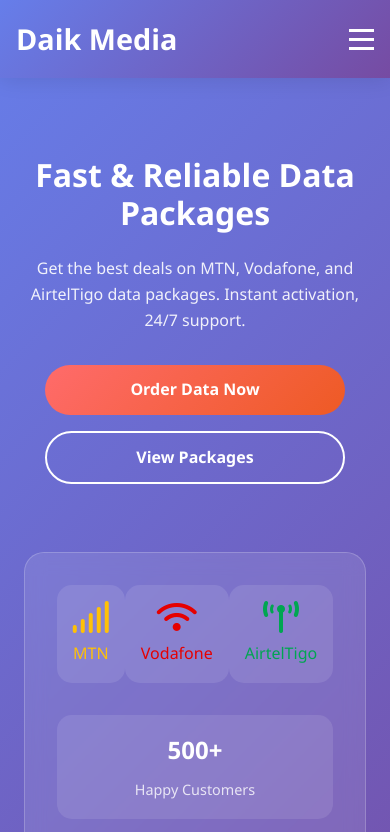
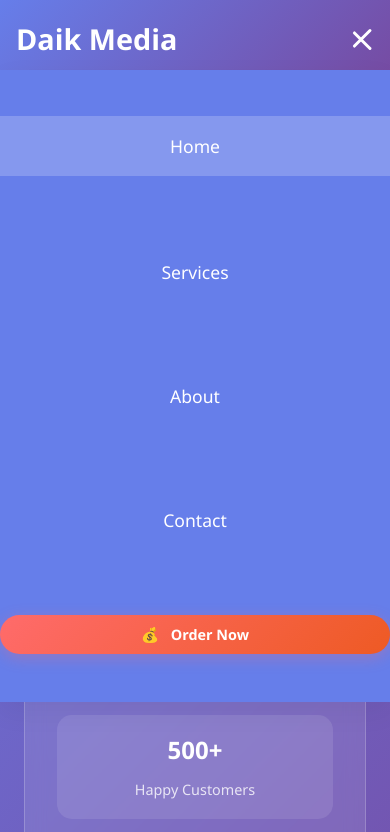
Before and after one commit to Baidoo89/DaikMedia, a website: page index.html in a window 390 px wide. Both pictures are taken after a click on the element 361 px from the left and 39 px from the top of the page. Shown: the top 832 px of the page. Drawn offline with Linux system fonts and the light colour scheme.

Commit message:
Update styles.css
humberger activation

```diff
--- a/styles.css
+++ b/styles.css
@@ -87,6 +87,7 @@ body {
   display: none;
   flex-direction: column;
   cursor: pointer;
+  z-index: 1001;
 }
 
 .bar {
@@ -95,6 +96,20 @@ body {
   background: white;
   margin: 3px 0;
   transition: 0.3s;
+  border-radius: 2px;
+}
+
+/* Hamburger animation */
+.hamburger.active .bar:nth-child(1) {
+  transform: rotate(-45deg) translate(-5px, 6px);
+}
+
+.hamburger.active .bar:nth-child(2) {
+  opacity: 0;
+}
+
+.hamburger.active .bar:nth-child(3) {
+  transform: rotate(45deg) translate(-5px, -6px);
 }
 
 /* Hero Section */
@@ -475,7 +490,21 @@ body {
   }
 
   .nav-menu {
-    display: none;
+    position: fixed;
+    left: -100%;
+    top: 70px;
+    flex-direction: column;
+    background-color: #667eea;
+    width: 100%;
+    text-align: center;
+    transition: 0.3s;
+    box-shadow: 0 10px 27px rgba(0,0,0,0.05);
+    padding: 2rem 0;
+    z-index: 999;
+  }
+
+  .nav-menu.active {
+    left: 0;
   }
 
   .hero-container {
@@ -2454,6 +2483,21 @@ body {
     left: 0;
   }
 
+  .nav-menu .nav-item {
+    margin: 1rem 0;
+  }
+
+  .nav-menu .nav-link {
+    font-size: 1.1rem;
+    padding: 1rem 2rem;
+    display: block;
+    border-radius: 0;
+  }
+
+  .nav-menu .nav-link:hover {
+    background: rgba(255, 255, 255, 0.1);
+  }
+
   .hero-container {
     grid-template-columns: 1fr;
     text-align: center;
```
